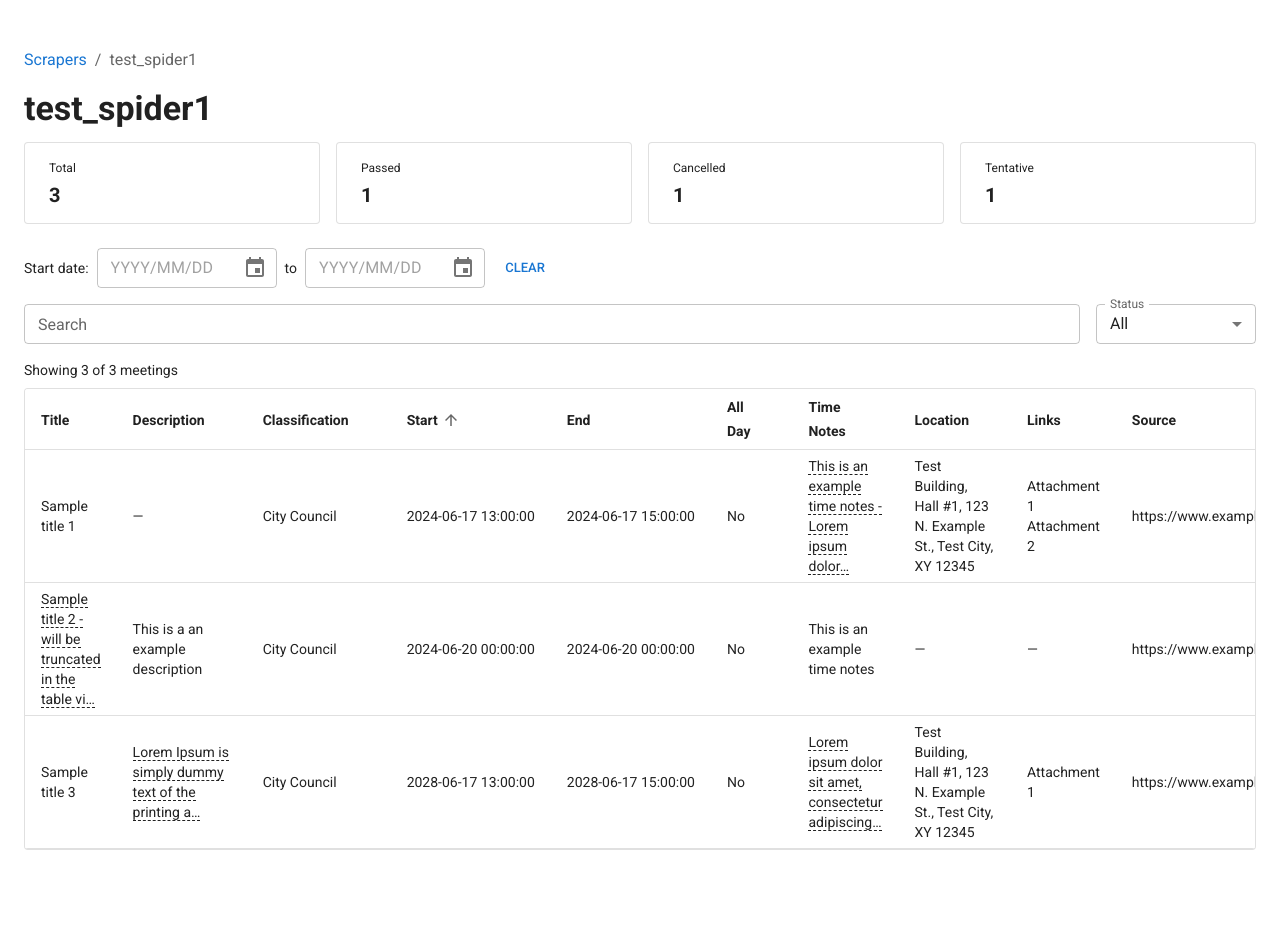
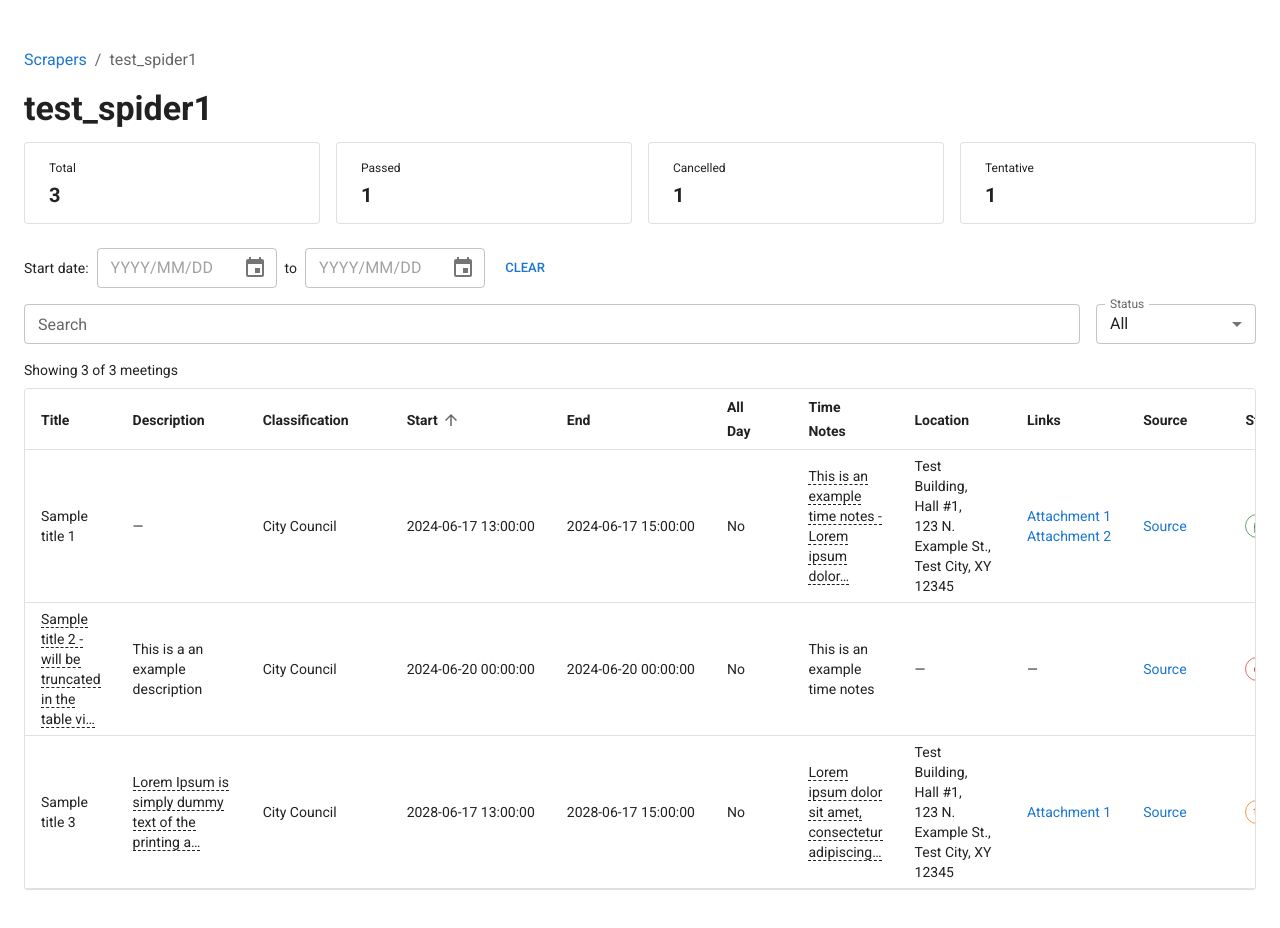
Before and after one commit to DevArtsLab/city-scrapers-meetings-viewer, a Next.js app: page /scrapers/test_spider1 in a window 1280 px wide. Shown: the top 928 px of the page. Before the commit the page ends 898 px from the top, so only its background shows below. Built offline with nearby package versions, Linux system fonts and the light colour scheme; what @mui/material-nextjs would draw is missing.

Commit message:
added primary.main color for links in panel with no tooltip

```diff
--- a/components/MeetingDetailPanel.tsx
+++ b/components/MeetingDetailPanel.tsx
@@ -155,9 +155,15 @@ export default function MeetingDetailPanel({
           {record.links?.length ? (
             record.links.map((link, i) => (
               <Box key={i} sx={{ mb: 1.5 }}>
-                <a href={link.href} target="_blank" rel="noopener noreferrer">
+                <Box
+                  component="a"
+                  href={link.href}
+                  target="_blank"
+                  rel="noopener noreferrer"
+                  sx={{ color: "primary.main" }}
+                >
                   {link.title || link.href}
-                </a>
+                </Box>
                 <Typography
                   variant="caption"
                   sx={{
@@ -179,9 +185,15 @@ export default function MeetingDetailPanel({
         <Section label="Source">
           {record.source ? (
             <Box>
-              <a href={record.source} target="_blank" rel="noopener noreferrer">
+              <Box
+                component="a"
+                href={record.source}
+                target="_blank"
+                rel="noopener noreferrer"
+                sx={{ color: "primary.main" }}
+              >
                 Source
-              </a>
+              </Box>
               <Typography
                 variant="caption"
                 sx={{
--- a/components/MeetingsTable.tsx
+++ b/components/MeetingsTable.tsx
@@ -327,7 +327,12 @@ export default function MeetingsTable({
                 </TableRow>
               ) : (
                 visibleRecords.map((record) => (
-                  <TableRow key={record.id} hover>
+                  <TableRow
+                    key={record.id}
+                    hover
+                    onClick={() => handleRowClick(record)}
+                    sx={{ cursor: "pointer" }}
+                  >
                     <TableCell>
                       <TruncatedText text={record.title} />
                     </TableCell>
@@ -345,31 +350,23 @@ export default function MeetingsTable({
                     <TableCell>
                       <TruncatedText text={record.time_notes} />
                     </TableCell>
-                    <TableCell>{locationText(record) || "—"}</TableCell>
+                    <TableCell>
+                      <LocationDisplay record={record} />
+                    </TableCell>
                     <TableCell>
                       {record.links?.length
                         ? record.links.map((link, i) => (
-                            <a
+                            <LinkWithTooltip
                               key={i}
                               href={link.href}
-                              target="_blank"
-                              rel="noopener noreferrer"
-                              style={{ display: "block" }}
-                            >
-                              {link.title || link.href}
-                            </a>
+                              label={link.title}
+                            />
                           ))
                         : "—"}
                     </TableCell>
                     <TableCell>
                       {record.source ? (
-                        <a
-                          href={record.source}
-                          target="_blank"
-                          rel="noopener noreferrer"
-                        >
-                          {record.source}
-                        </a>
+                        <LinkWithTooltip href={record.source} label="Source" />
                       ) : (
                         "—"
                       )}
```
